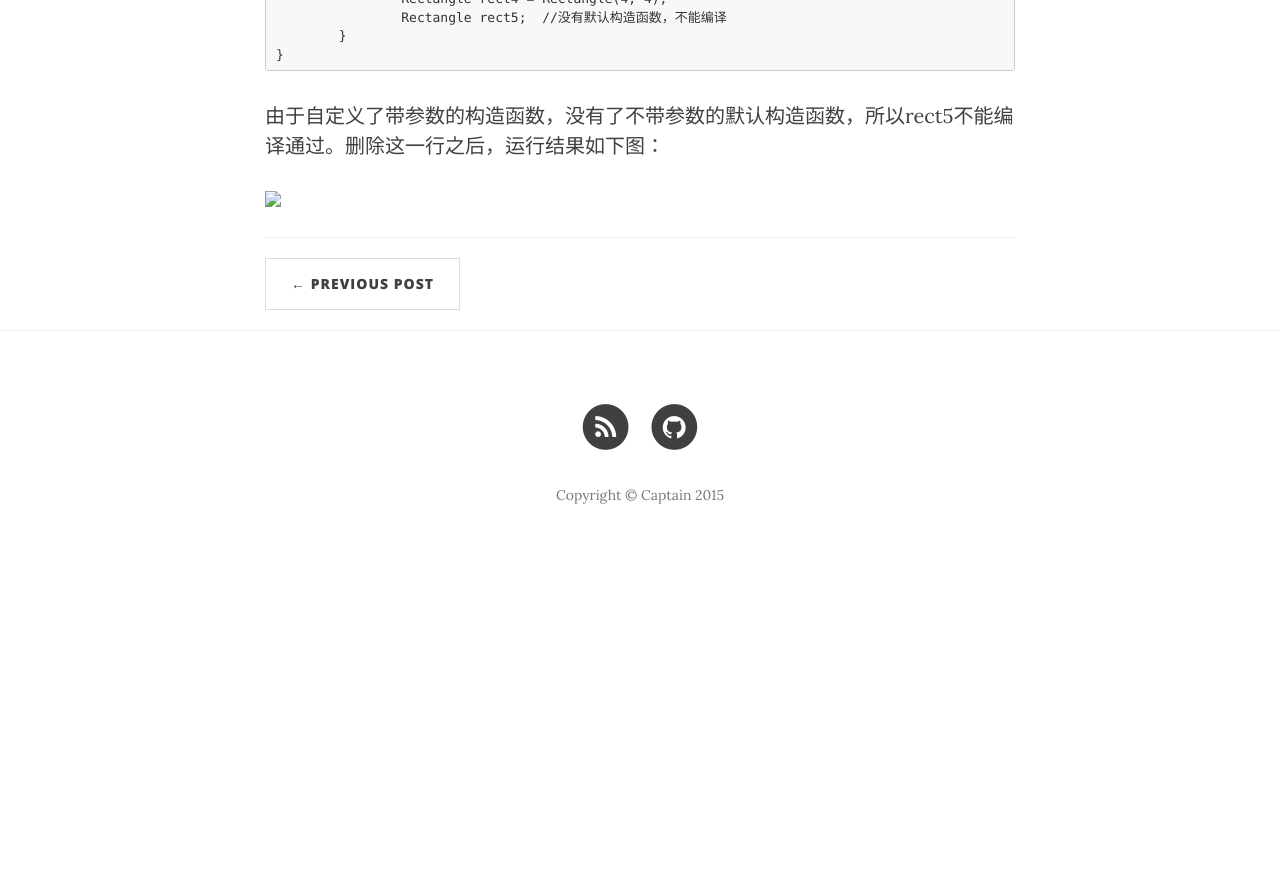
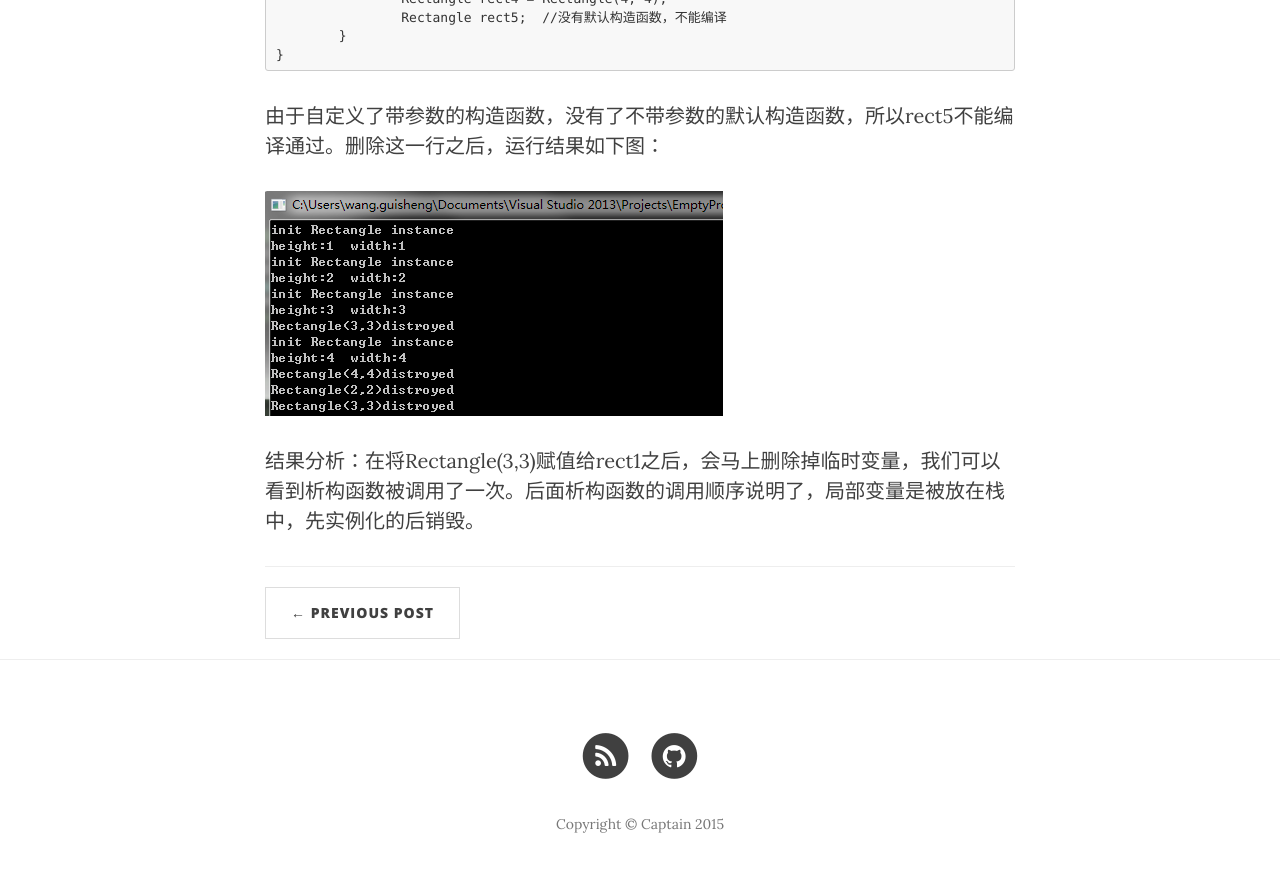
Before and after one commit to anytimekaka/anytimekaka.github.io, a Jekyll site: the page built from _posts/2015-03-16-C++ClassAndObject.md, in a window 1280 px wide and 900 px high, scrolled down 1751 px. Shown: the top 872 px of the window. Built offline with Jekyll 4.4.1, drawn with Linux system fonts in a browser that asks for light colours; nearby versions of some CDN libraries; a style sheet for code colours, icons or effects is not loaded; before the commit the page ends 2322 px from its top, so only the background shows below that.

Commit message:
修改图片和说明

```diff
--- a/_posts/2015-03-16-C++ClassAndObject.md
+++ b/_posts/2015-03-16-C++ClassAndObject.md
@@ -54,4 +54,6 @@ main函数：
 
 由于自定义了带参数的构造函数，没有了不带参数的默认构造函数，所以rect5不能编译通过。删除这一行之后，运行结果如下图：
 
-<img src="anytimekaka.github.io/img/postimg/201503161446.png"/>
+<img src="http://anytimekaka.github.io/img/postimg/201503161446.png"/>
+
+结果分析：在将Rectangle(3,3)赋值给rect1之后，会马上删除掉临时变量，我们可以看到析构函数被调用了一次。后面析构函数的调用顺序说明了，局部变量是被放在栈中，先实例化的后销毁。
```
